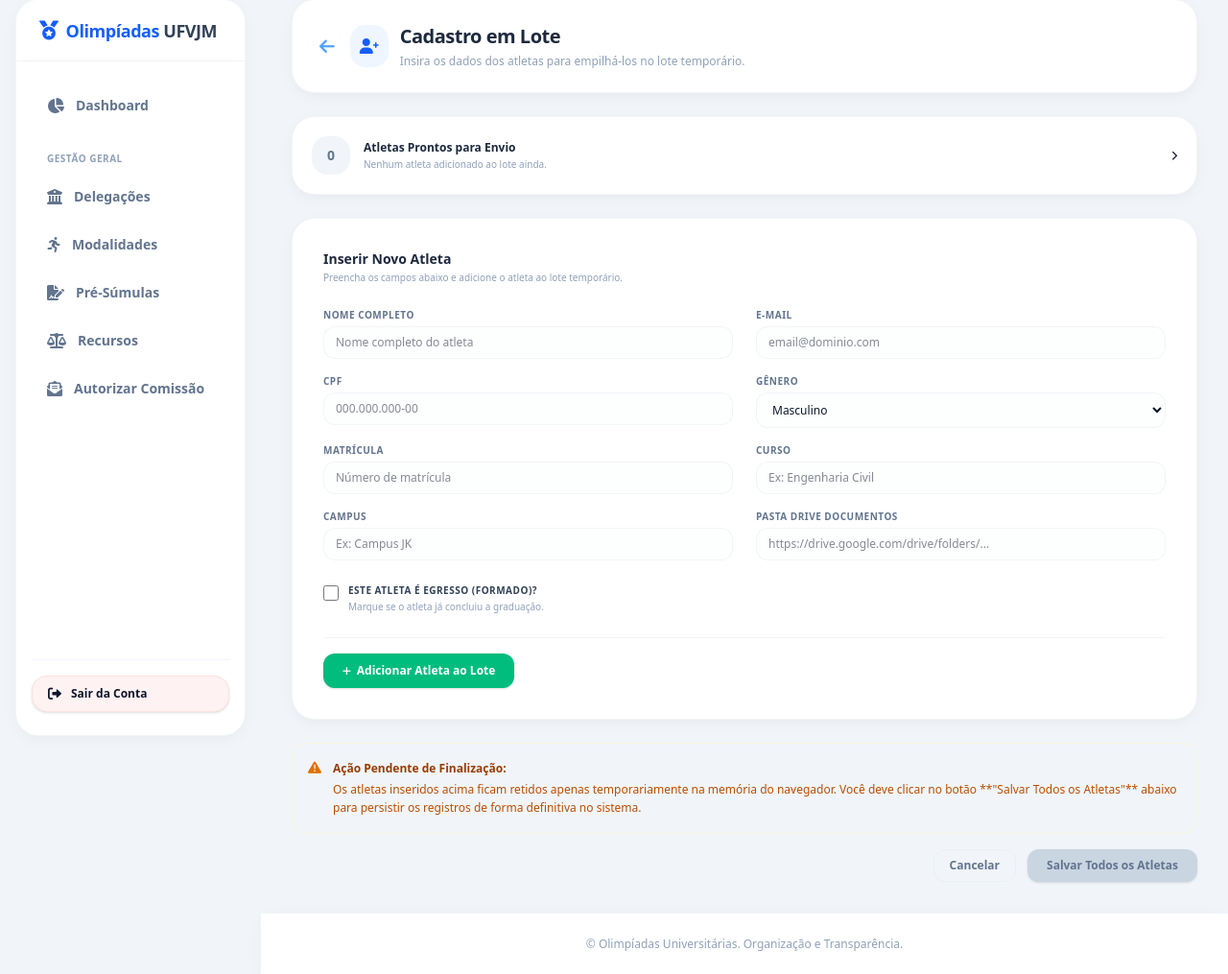
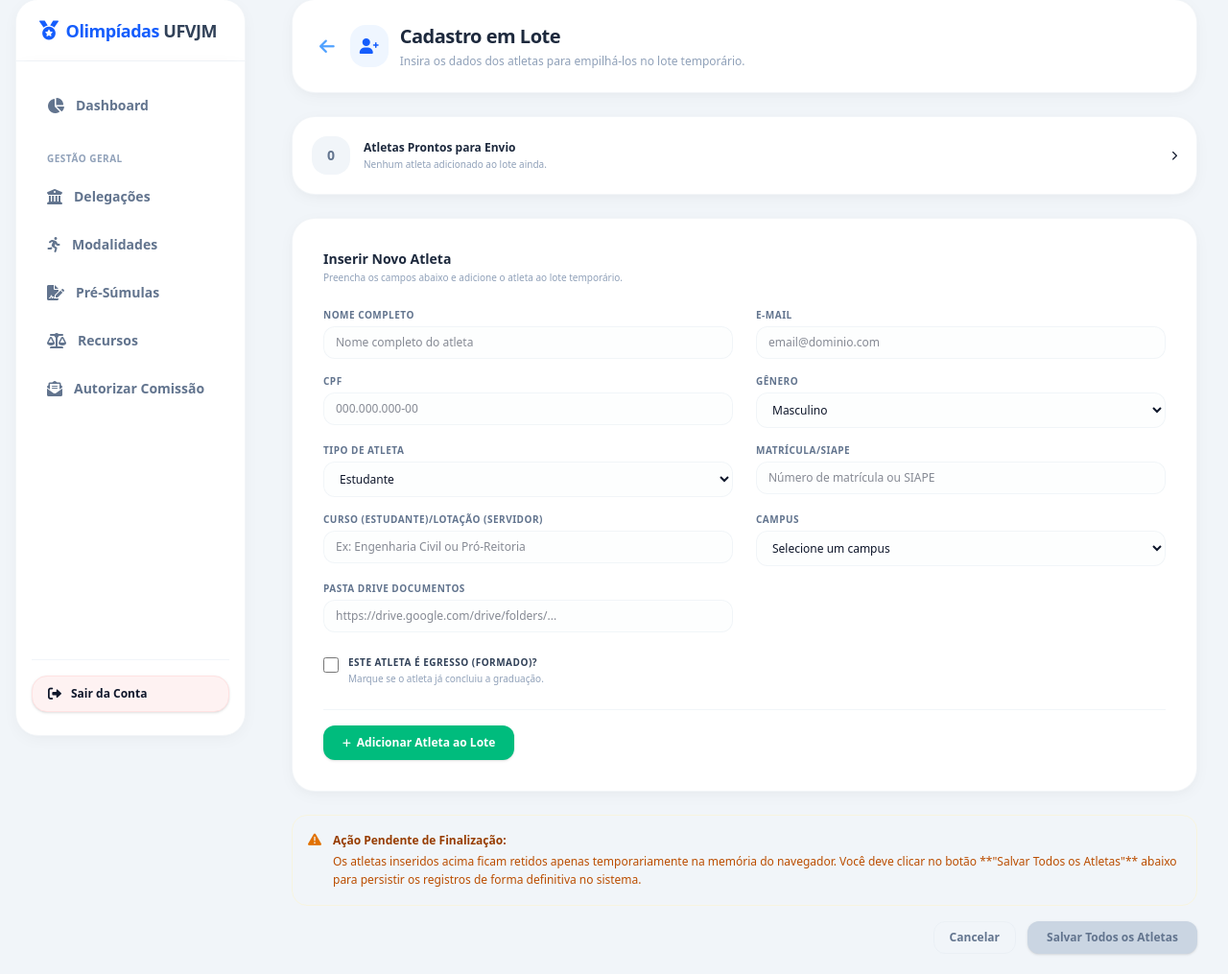
Before and after one commit to danielrp9/olimpiadas-ufvjm, a Django app: page /atletas/adicionar/ in a window 1280 px wide. Shown: the part 17-1032 px from the top of the page at 96% size. Run offline with Django 5.2, Linux system fonts and the light colour scheme; a user stored in the database is signed in; data comes from the database, SQL or seed files in the repository; tables that the repository leaves empty hold one stand-in row (values such as "Sample post"); style sheets or scripts are compiled from the project's sources; some libraries are stand-ins or nearby versions.

Commit message:
Inclusão de novos atributos no cadastro

```diff
--- a/core/forms.py
+++ b/core/forms.py
@@ -12,15 +12,16 @@ class RegisterForm(forms.ModelForm):
 class AtletaForm(forms.ModelForm):
     class Meta:
         model = Atleta
-        fields = ['nome_completo', 'cpf', 'email', 'matricula', 'curso', 'campus', 'genero', 'link_documento', 'is_egresso']
+        fields = ['nome_completo', 'cpf', 'email', 'matricula', 'curso', 'campus', 'genero', 'tipo_atleta', 'link_documento', 'is_egresso']
         widgets = {
             'nome_completo': forms.TextInput(attrs={'class': 'w-full px-3 py-2 border border-slate-200 rounded-xl focus:outline-none focus:ring-4 focus:ring-blue-100 focus:border-blue-500 transition text-xs bg-slate-50/30 focus:bg-white'}),
             'cpf': forms.TextInput(attrs={'class': 'w-full px-3 py-2 border border-slate-200 rounded-xl focus:outline-none focus:ring-4 focus:ring-blue-100 focus:border-blue-500 transition text-xs bg-slate-50/30 focus:bg-white', 'placeholder': '000.000.000-00'}),
             'email': forms.EmailInput(attrs={'class': 'w-full px-3 py-2 border border-slate-200 rounded-xl focus:outline-none focus:ring-4 focus:ring-blue-100 focus:border-blue-500 transition text-xs bg-slate-50/30 focus:bg-white'}),
             'matricula': forms.TextInput(attrs={'class': 'w-full px-3 py-2 border border-slate-200 rounded-xl focus:outline-none focus:ring-4 focus:ring-blue-100 focus:border-blue-500 transition text-xs bg-slate-50/30 focus:bg-white'}),
             'curso': forms.TextInput(attrs={'class': 'w-full px-3 py-2 border border-slate-200 rounded-xl focus:outline-none focus:ring-4 focus:ring-blue-100 focus:border-blue-500 transition text-xs bg-slate-50/30 focus:bg-white'}),
-            'campus': forms.TextInput(attrs={'class': 'w-full px-3 py-2 border border-slate-200 rounded-xl focus:outline-none focus:ring-4 focus:ring-blue-100 focus:border-blue-500 transition text-xs bg-slate-50/30 focus:bg-white'}),
+            'campus': forms.Select(attrs={'class': 'w-full px-3 py-2 border border-slate-200 rounded-xl focus:outline-none focus:ring-4 focus:ring-blue-100 focus:border-blue-500 transition text-xs bg-slate-50/30 focus:bg-white'}),
             'genero': forms.Select(attrs={'class': 'w-full px-3 py-2 border border-slate-200 rounded-xl focus:outline-none focus:ring-4 focus:ring-blue-100 focus:border-blue-500 transition text-xs bg-slate-50/30 focus:bg-white'}),
+            'tipo_atleta': forms.Select(attrs={'class': 'w-full px-3 py-2 border border-slate-200 rounded-xl focus:outline-none focus:ring-4 focus:ring-blue-100 focus:border-blue-500 transition text-xs bg-slate-50/30 focus:bg-white'}),
             'link_documento': forms.URLInput(attrs={
                 'class': 'w-full px-3 py-2 border border-slate-200 rounded-xl focus:outline-none focus:ring-4 focus:ring-blue-100 focus:border-blue-500 transition text-xs bg-slate-50/30 focus:bg-white',
                 'placeholder': 'https://drive.google.com/drive/folders/...'
--- a/core/templates/core/atleta_bulk_form.html
+++ b/core/templates/core/atleta_bulk_form.html
@@ -75,25 +75,40 @@
                 </select>
             </div>
 
+            <!-- Tipo de Atleta -->
+            <div class="space-y-1">
+                <label for="temp-tipo-atleta" class="block text-[10px] font-bold text-slate-500 uppercase tracking-wider">Tipo de Atleta</label>
+                <select id="temp-tipo-atleta"
+                        class="w-full px-3 py-2 border border-slate-200 rounded-xl focus:outline-none focus:ring-4 focus:ring-blue-100 focus:border-blue-500 transition text-xs bg-slate-50/30 focus:bg-white">
+                    <option value="estudante">Estudante</option>
+                    <option value="servidor">Servidor/Técnico</option>
+                </select>
+            </div>
+
             <!-- Matrícula -->
             <div class="space-y-1">
-                <label for="temp-matricula" class="block text-[10px] font-bold text-slate-500 uppercase tracking-wider">Matrícula</label>
-                <input type="text" id="temp-matricula" placeholder="Número de matrícula"
+                <label for="temp-matricula" class="block text-[10px] font-bold text-slate-500 uppercase tracking-wider">Matrícula/SIAPE</label>
+                <input type="text" id="temp-matricula" placeholder="Número de matrícula ou SIAPE"
                        class="w-full px-3 py-2 border border-slate-200 rounded-xl focus:outline-none focus:ring-4 focus:ring-blue-100 focus:border-blue-500 transition text-xs bg-slate-50/30 focus:bg-white">
             </div>
 
             <!-- Curso -->
             <div class="space-y-1">
-                <label for="temp-curso" class="block text-[10px] font-bold text-slate-500 uppercase tracking-wider">Curso</label>
-                <input type="text" id="temp-curso" placeholder="Ex: Engenharia Civil"
+                <label for="temp-curso" class="block text-[10px] font-bold text-slate-500 uppercase tracking-wider">Curso (estudante)/Lotação (servidor)</label>
+                <input type="text" id="temp-curso" placeholder="Ex: Engenharia Civil ou Pró-Reitoria"
                        class="w-full px-3 py-2 border border-slate-200 rounded-xl focus:outline-none focus:ring-4 focus:ring-blue-100 focus:border-blue-500 transition text-xs bg-slate-50/30 focus:bg-white">
             </div>
 
             <!-- Campus -->
             <div class="space-y-1">
                 <label for="temp-campus" class="block text-[10px] font-bold text-slate-500 uppercase tracking-wider">Campus</label>
-                <input type="text" id="temp-campus" placeholder="Ex: Campus JK"
-                       class="w-full px-3 py-2 border border-slate-200 rounded-xl focus:outline-none focus:ring-4 focus:ring-blue-100 focus:border-blue-500 transition text-xs bg-slate-50/30 focus:bg-white">
+                <select id="temp-campus"
+                        class="w-full px-3 py-2 border border-slate-200 rounded-xl focus:outline-none focus:ring-4 focus:ring-blue-100 focus:border-blue-500 transition text-xs bg-slate-50/30 focus:bg-white">
+                    <option value="" disabled selected>Selecione um campus</option>
+                    {% for c in campi %}
+                        <option value="{{ c.id }}">{{ c.nome }}</option>
+                    {% endfor %}
+                </select>
             </div>
 
             <!-- Pasta Drive Documentos -->
@@ -241,6 +256,7 @@
         const emailInput = document.getElementById('temp-email');
         const cpfInput = document.getElementById('temp-cpf');
         const generoInput = document.getElementById('temp-genero');
+        const tipoAtletaInput = document.getElementById('temp-tipo-atleta');
         const matriculaInput = document.getElementById('temp-matricula');
         const cursoInput = document.getElementById('temp-curso');
         const campusInput = document.getElementById('temp-campus');
@@ -264,7 +280,7 @@
             cursoInput.focus();
             return;
         }
-        if (!campusInput.value.trim()) {
+        if (!campusInput.value) {
             campusInput.focus();
             return;
         }
@@ -279,9 +295,12 @@
             email: emailInput.value.trim(),
             cpf: cpfInput.value.trim(),
             genero: generoInput.value,
+            tipo_atleta: tipoAtletaInput.value,
+            tipo_atleta_display: tipoAtletaInput.options[tipoAtletaInput.selectedIndex].text,
             matricula: matriculaInput.value.trim(),
             curso: cursoInput.value.trim(),
-            campus: campusInput.value.trim(),
+            campus: campusInput.value,
+            campusNome: campusInput.options[campusInput.selectedIndex].text,
             link_documento: docInput.value.trim(),
             is_egresso: egressoInput.checked ? '1' : '0'
         };
@@ -294,6 +313,7 @@
         emailInput.value = '';
         cpfInput.value = '';
         generoInput.value = 'M';
+        tipoAtletaInput.value = 'estudante';
         matriculaInput.value = '';
         cursoInput.value = '';
         campusInput.value = '';
@@ -324,6 +344,7 @@
                 <input type="hidden" name="matricula[]" value="${escapeHtml(atleta.matricula)}">
                 <input type="hidden" name="curso[]" value="${escapeHtml(atleta.curso)}">
                 <input type="hidden" name="campus[]" value="${escapeHtml(atleta.campus)}">
+                <input type="hidden" name="tipo_atleta[]" value="${escapeHtml(atleta.tipo_atleta)}">
                 <input type="hidden" name="link_documento[]" value="${escapeHtml(atleta.link_documento)}">
                 <input type="hidden" name="is_egresso[]" value="${escapeHtml(atleta.is_egresso)}">
             `;
@@ -377,8 +398,8 @@
                         <div class="grid grid-cols-1 sm:grid-cols-4 gap-4 flex-grow min-w-0">
                             <div class="font-bold text-slate-800 truncate min-w-0" title="${escapeHtml(atleta.nome)}">${escapeHtml(atleta.nome)}</div>
                             <div class="text-slate-500 truncate min-w-0" title="${escapeHtml(atleta.email)}">${escapeHtml(atleta.email)}</div>
-                            <div class="text-slate-500 font-semibold truncate min-w-0">Matrícula: ${escapeHtml(atleta.matricula)}</div>
-                            <div class="text-slate-450 truncate min-w-0">${escapeHtml(atleta.curso)} (${escapeHtml(atleta.campus)})</div>
+                            <div class="text-slate-500 font-semibold truncate min-w-0">Matrícula/SIAPE: ${escapeHtml(atleta.matricula)}</div>
+                            <div class="text-slate-450 truncate min-w-0">${escapeHtml(atleta.curso)} (${escapeHtml(atleta.campusNome)}) - <span class="font-semibold text-indigo-650">${escapeHtml(atleta.tipo_atleta_display)}</span></div>
                         </div>
                         <button type="button" onclick="removeAtletaFromLote(${atleta.id})"
                                 class="text-slate-450 hover:text-red-650 transition p-1.5 rounded-lg hover:bg-red-50 shrink-0" title="Remover do Lote">
--- a/core/views.py
+++ b/core/views.py
@@ -228,6 +228,12 @@ class AtletaListView(LoginRequiredMixin, ListView):
 class AtletaBulkCreateView(LoginRequiredMixin, TemplateView):
     template_name = 'core/atleta_bulk_form.html'
 
+    def get_context_data(self, **kwargs):
+        context = super().get_context_data(**kwargs)
+        from .models import Campus
+        context['campi'] = Campus.objects.all().order_by('nome')
+        return context
+
     def post(self, request, *args, **kwargs):
         nomes = request.POST.getlist('nome[]')
         cpfs = request.POST.getlist('cpf[]')
@@ -236,6 +242,7 @@ class AtletaBulkCreateView(LoginRequiredMixin, TemplateView):
         cursos = request.POST.getlist('curso[]')
         campi = request.POST.getlist('campus[]')
         generos = request.POST.getlist('genero[]')
+        tipo_atletas = request.POST.getlist('tipo_atleta[]')
         is_egressos = request.POST.getlist('is_egresso[]')
         links_documentos = request.POST.getlist('link_documento[]')
 
@@ -244,7 +251,11 @@ class AtletaBulkCreateView(LoginRequiredMixin, TemplateView):
             if nomes[i].strip():
                 is_egr = (is_egressos[i] == '1') if i < len(is_egressos) else False
                 gen = generos[i] if i < len(generos) else 'M'
+                tipo_atl = tipo_atletas[i] if i < len(tipo_atletas) else 'estudante'
                 link_doc = links_documentos[i] if i < len(links_documentos) else ''
+
+                # Fetch selected campus ID
+                c_id = int(campi[i]) if i < len(campi) and campi[i].isdigit() else None
 
                 Atleta.objects.create(
                     nome_completo=nomes[i],
@@ -252,8 +263,9 @@ class AtletaBulkCreateView(LoginRequiredMixin, TemplateView):
                     email=emails[i],
                     matricula=matriculas[i],
                     curso=cursos[i],
-                    campus=campi[i],
+                    campus_id=c_id,
                     genero=gen,
+                    tipo_atleta=tipo_atl,
                     is_egresso=is_egr,
                     link_documento_egresso='',
                     link_documento=link_doc,
```
Also changed, not shown: core/admin.py (+8 -3 lines), core/api_views.py (+25 -5 lines), core/models.py (+19 -3 lines), core/templates/core/atleta_list.html (+11 -4 lines), core/migrations/0009_campus_alter_atleta_campus.py (added), core/migrations/0010_merge_diamantina_campuses.py (added), core/migrations/0011_alter_atleta_curso_alter_atleta_matricula.py (added), core/migrations/0012_atleta_tipo_atleta.py (added).
